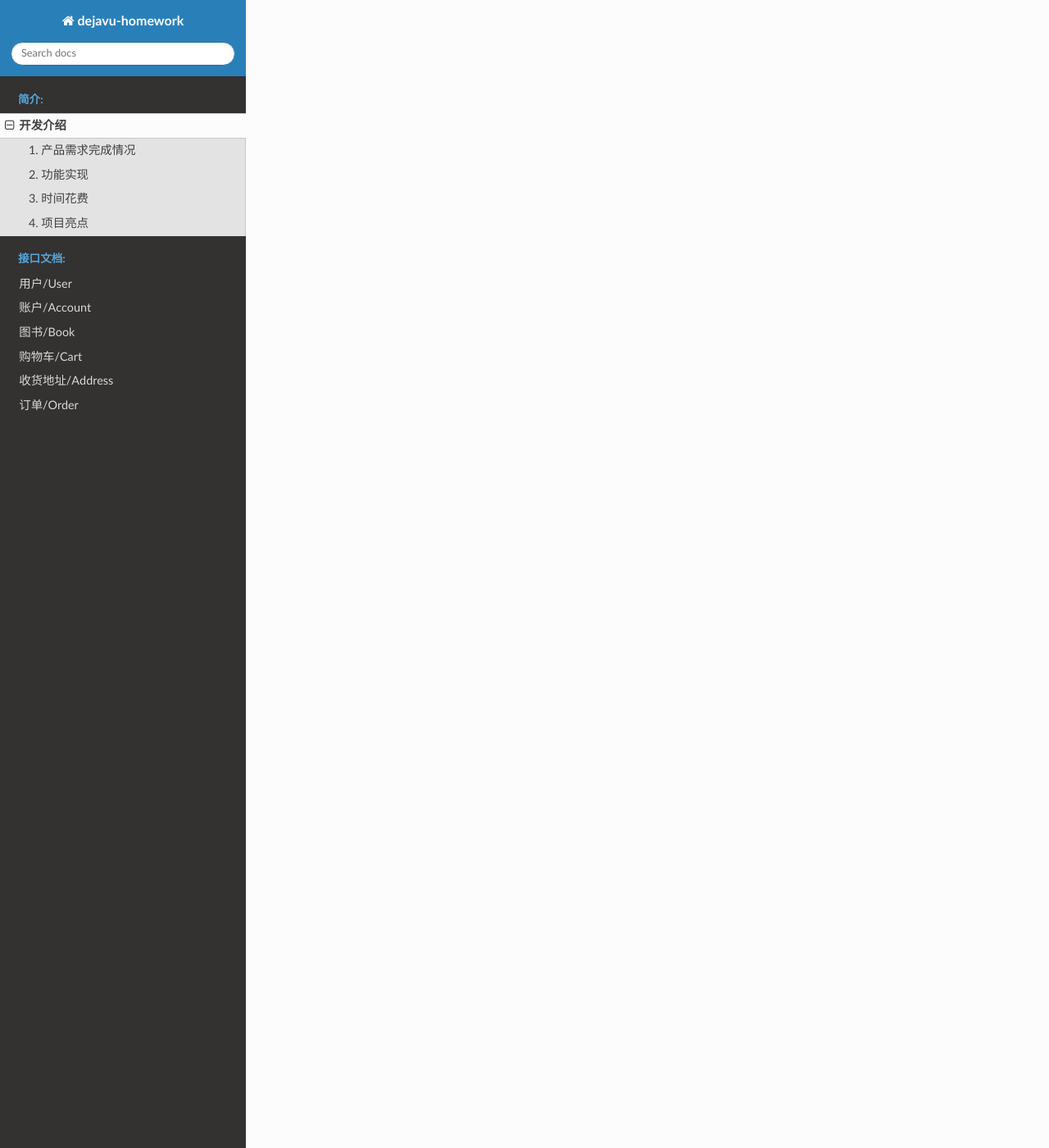
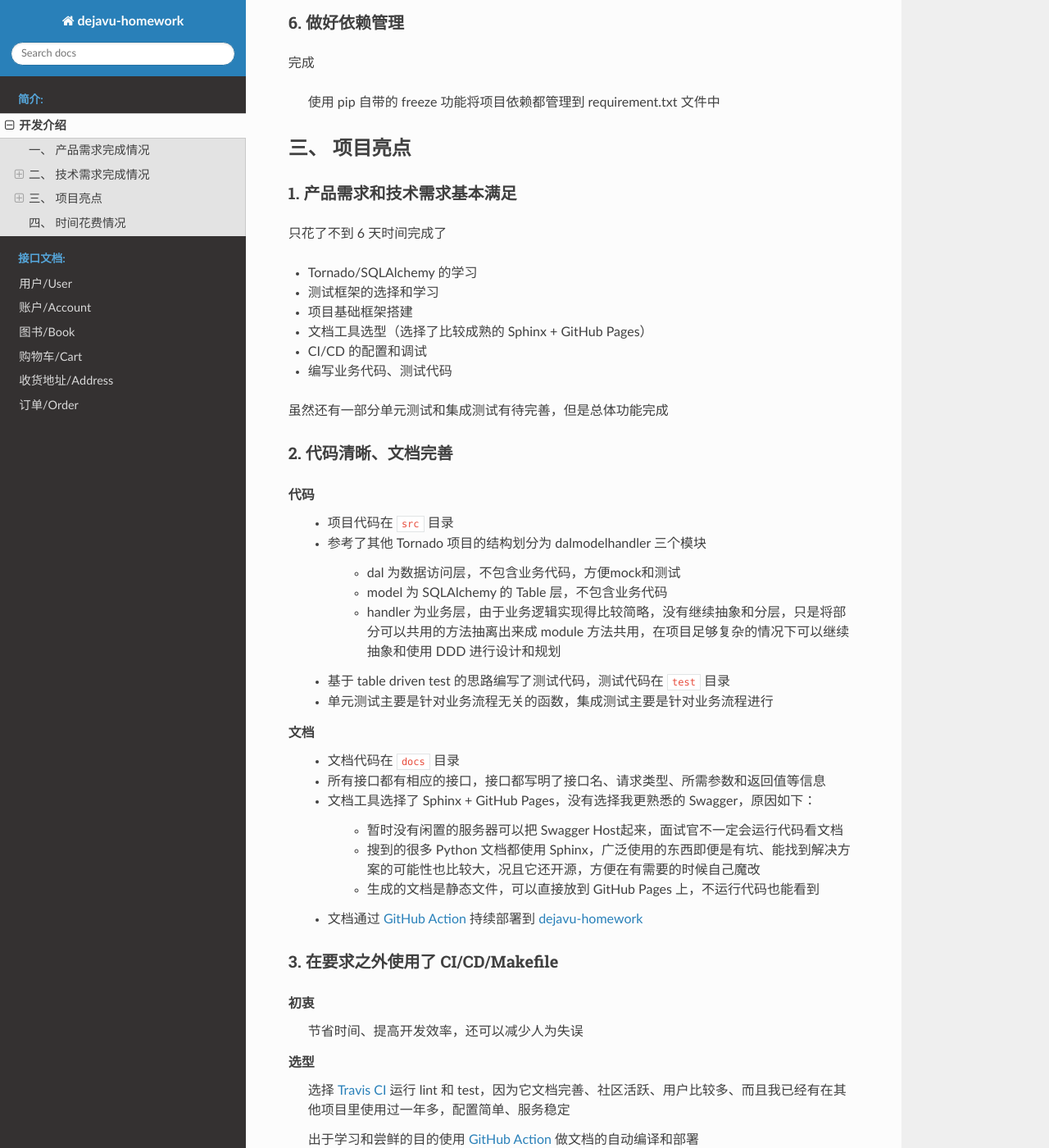
Before and after one commit to keaising/dejavu, a Sphinx documentation site: the page built from docs/source/intro.rst, in a window 1280 px wide and 1400 px high, scrolled down 1730 px. Shown: the whole window at 82% size. Built offline with Sphinx 7.4.7 and the Read the Docs theme 2.0.0, drawn with Linux system fonts in a browser that asks for light colours; some of the changed text lies outside the part shown.

Commit message:
add intro.

```diff
--- a/docs/source/intro.rst
+++ b/docs/source/intro.rst
@@ -1,7 +1,7 @@
 开发介绍
 =====================
 
-1. 产品需求完成情况
+一、 产品需求完成情况
 *********************
 
 1. 用户信息添加获取：
@@ -19,16 +19,160 @@
 
     + 把书放入购物车，可以从购物车删除【完成】 `添加到购物车、从购物车删除 </dejavu/interface/cart.html#id6>`_
     + 从购物车中的部分或全部图书生成订单【完成】 `创建订单 </dejavu/interface/order.html#id2>`_
-    + 填写收货地址，使用余额支付订单【完成】 `新增收货地址 </dejavu/interface/address.html>`_  `支付订单 </dejavu/interface/order.html#id6>`_
+    + 填写收货地址，使用余额支付订单【完成】 `新增收货地址 </dejavu/interface/address.html>`_ 、`支付订单 </dejavu/interface/order.html#id6>`_
     + 订单可以取消【完成】 `取消订单 </dejavu/interface/order.html#id11>`_
 
-2. 功能实现
+二、 技术需求完成情况
 *********************
 
+1. 使用 Tornado 作为应用框架, SQLAlchemy 作为 ORM
+++++++++++++++++++++++++++++++++++++++++++++++++++++++++++++
 
-3. 时间花费
+完成
+
+2. 使用 Python 3，符合 PEP-8
+++++++++++++++++++++++++++++++++++++++++++++++++++++++++++++
+
+完成
+
+    使用 black 做代码格式化、使用 pycodestyle 做代码检查
+
+    格式化代码： ``make fmt``
+
+    代码检查： ``make lint``
+
+3. 接口文档，遵循 RESTful
+++++++++++++++++++++++++++++++++++++++++++++++++++++++++++++
+
+完成
+
+    所有的接口都有对应的文档，接口文档详见 `接口文档 </dejavu/interface/user>`_
+
+4. 带有单元测试/集成测试
+++++++++++++++++++++++++++++++++++++++++++++++++++++++++++++
+
+部分完成
+
+    基于 table driven test 的思路，目前只完成了用户创建和登录部分的单元测试和集成测试
+
+    但是整个测试框架和思路已经比较完善，后续只需要继续增加其他部分的单元测试和集成测试代码即可
+
+    使用 pytest 运行整个测试项目， 运行 ``make test`` 即可运行所有测试
+
+5. 总代码量不用太多，使用 Git 管理
+++++++++++++++++++++++++++++++++++++++++++++++++++++++++++++
+
+完成
+
+    项目在 GitHub 上，由于是一个人开发，没有使用多分支、issue/pr 的模式，代码都在 master 分支，文档在 gh-pages 分支
+
+    使用 `Travis CI <https://travis-ci.org/keaising/dejavu>`_ 保证项目在 Python3.6/3.7 下的能通过 pycodestyle 的检查、并能通过全部单元测试、集成测试
+
+    使用 `GitHub Action <https://github.com/keaising/dejavu/actions>`_ 自动测试、自动编译文档并部署
+
+6. 做好依赖管理
+++++++++++++++++++++++++++++++++++++++++++++++++++++++++++++
+
+完成
+
+    使用 pip 自带的 freeze 功能将项目依赖都管理到 requirement.txt 文件中
+
+三、 项目亮点
 *********************
 
+1. 产品需求和技术需求基本满足
+++++++++++++++++++++++++++++++++++++++++++++++++++++++++++++
 
-4. 项目亮点
+只花了不到 6 天时间完成了
+
++ Tornado/SQLAlchemy 的学习
++ 测试框架的选择和学习
++ 项目基础框架搭建
++ 文档工具选型（选择了比较成熟的 Sphinx + GitHub Pages）
++ CI/CD 的配置和调试
++ 编写业务代码、测试代码
+
+虽然还有一部分单元测试和集成测试有待完善，但是总体功能完成
+
+2. 代码清晰、文档完善
+++++++++++++++++++++++++++++++++++++++++++++++++++++++++++++
+
+代码
+    + 项目代码在 ``src`` 目录
+    + 参考了其他 Tornado 项目的结构划分为 dal\model\handler 三个模块
+
+        * dal 为数据访问层，不包含业务代码，方便mock和测试
+        * model 为 SQLAlchemy 的 Table 层，不包含业务代码
+        * handler 为业务层，由于业务逻辑实现得比较简略，没有继续抽象和分层，只是将部分可以共用的方法抽离出来成 module 方法共用，在项目足够复杂的情况下可以继续抽象和使用 DDD 进行设计和规划
+    + 基于 table driven test 的思路编写了测试代码，测试代码在 ``test`` 目录
+    + 单元测试主要是针对业务流程无关的函数，集成测试主要是针对业务流程进行
+
+文档
+    + 文档代码在 ``docs`` 目录
+    + 所有接口都有相应的接口，接口都写明了接口名、请求类型、所需参数和返回值等信息
+    + 文档工具选择了 Sphinx + GitHub Pages，没有选择我更熟悉的 Swagger，原因如下：
+
+        * 暂时没有闲置的服务器可以把 Swagger Host起来，面试官不一定会运行代码看文档
+        * 搜到的很多 Python 文档都使用 Sphinx，广泛使用的东西即便是有坑、能找到解决方案的可能性也比较大，况且它还开源，方便在有需要的时候自己魔改
+        * 生成的文档是静态文件，可以直接放到 GitHub Pages 上，不运行代码也能看到
+    + 文档通过 `GitHub Action <https://github.com/keaising/dejavu/actions>`_ 持续部署到 `dejavu-homework <https://shuxiao.wang/dejavu>`_
+
+3. 在要求之外使用了 CI/CD/Makefile
+++++++++++++++++++++++++++++++++++++++++++++++++++++++++++++
+
+初衷
+    节省时间、提高开发效率，还可以减少人为失误
+
+选型
+    选择 `Travis CI <https://travis-ci.org/keaising/dejavu>`_ 运行 lint 和 test，因为它文档完善、社区活跃、用户比较多、而且我已经有在其他项目里使用过一年多，配置简单、服务稳定
+
+    出于学习和尝鲜的目的使用 `GitHub Action <https://github.com/keaising/dejavu/actions>`_ 做文档的自动编译和部署
+
+    Makefile 主要是为了方便自己在本地格式化代码、运行单元测试，同时 CI/CD 也可以直接引用
+
+四、 时间花费情况
 *********************
+
+认真开始投入到这个项目是 2019.10.01 晚上，之前只是初步浏览了一下 Tornado 的文档
+
+10.01
+    照着 Tornado/SQLAlchemy 教程搭建起项目框架，跑通了第一个 hello world 和数据库
+
+10.02
+    完成了用户注册和登录的第一版代码，但是没有想明白到底要怎么测试
+
+    遇到的问题：异步代码测试
+
+    完成了：引入 black/pycodestyle 不用关心 PEP8 的问题了，部署好 Travis CI
+
+10.03
+    查了一天资料，读了很多别人的代码
+
+    读了更多关于 Tornado 的资料
+
+    搞明白了异步代码要怎么测试
+
+10.04
+    继续修改集成测试
+
+    修改 GitHub Action 的配置
+
+    完成了：用户注册和登录、账户充值和查询
+
+10.05
+    文档调研、试用和配置，选择了 Sphinx，学习 reStructuredText 语法
+
+    找了个小工具 pytablewriter 自动生成 reStructuredText 的表格，并配置到 Makefile
+
+    编写了用户注册和登录、账户充值和查询的文档
+
+    写了一部分图书相关的业务代码
+
+10.06
+    完成图书相关的业务代码
+
+    完成订单的业务代码
+
+    编写所有接口的文档
+
+    撰写本说明
```
